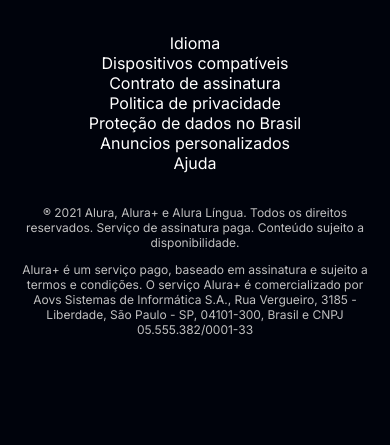
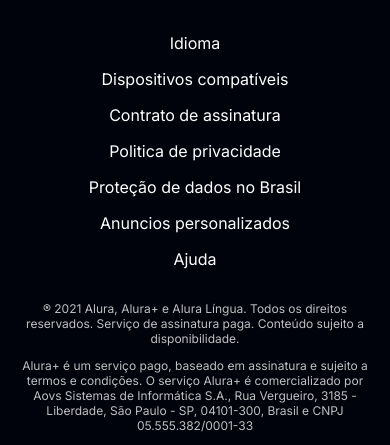
Before and after one commit to guilsj/alura_plus, a plain HTML site: page index.html in a window 390 px wide. Shown: the part 4712-5157 px from the top of the page. Before the commit the page ends 5061 px from the top, so only its background shows below. Drawn offline with Linux system fonts and the light colour scheme.

Commit message:
Update style.css

```diff
--- a/style/style.css
+++ b/style/style.css
@@ -168,6 +168,11 @@ body {
         display: block;
     }
 
+    .lista-rodape {
+        display: flex;
+        flex-direction: column;
+    }
+
     .rodape {
         padding: 0 1em;
     }
```
